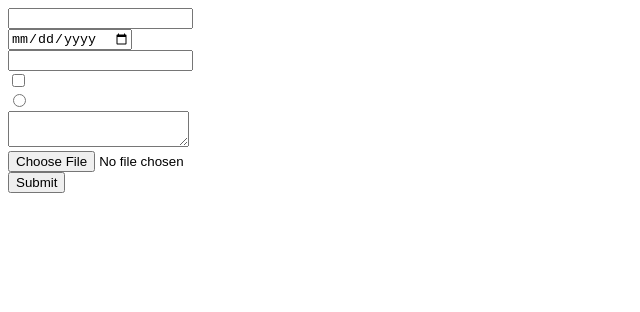
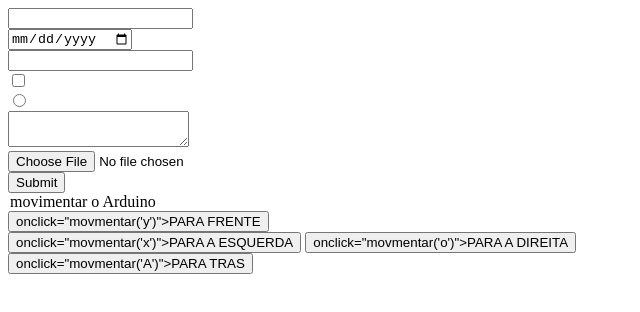
Before and after one commit to eloiseprestes-lgtm/Vis-o-2B, a plain HTML site: page index.html in a window 1280 px wide. Shown: the whole page, without its empty margins (0-640 px from the left). Drawn offline with Linux system fonts and the light colour scheme.

Commit message:
Update index.html

```diff
--- a/index.html
+++ b/index.html
@@ -15,6 +15,13 @@
           <textarea></textarea><br>
           <input type="file"><br>
           <input type="submit"><br>
-          </form>
-</body>
+    </form>
+    <fildset>
+        <legend>movimentar o Arduino</legend>
+        <button> onclick="movmentar('y')">PARA FRENTE</button><br>
+        <button> onclick="movmentar('x')">PARA A ESQUERDA</button>
+        <button> onclick="movmentar('o')">PARA A DIREITA</button><br>
+        <button> onclick="movmentar('A')">PARA TRAS</button>
+    </fildset>
+    </body>
 </html>
```
